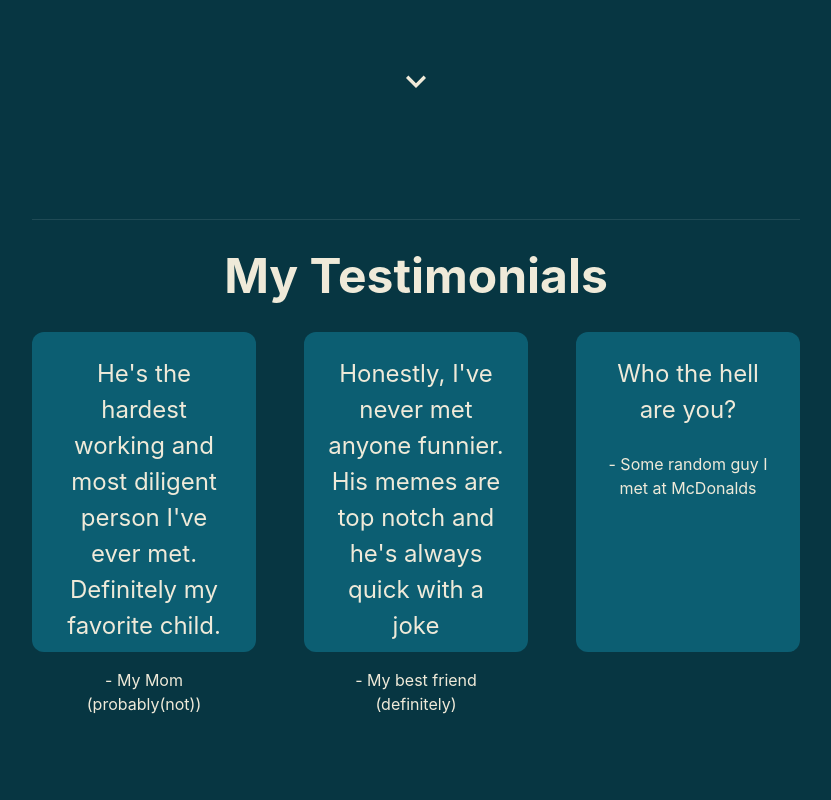
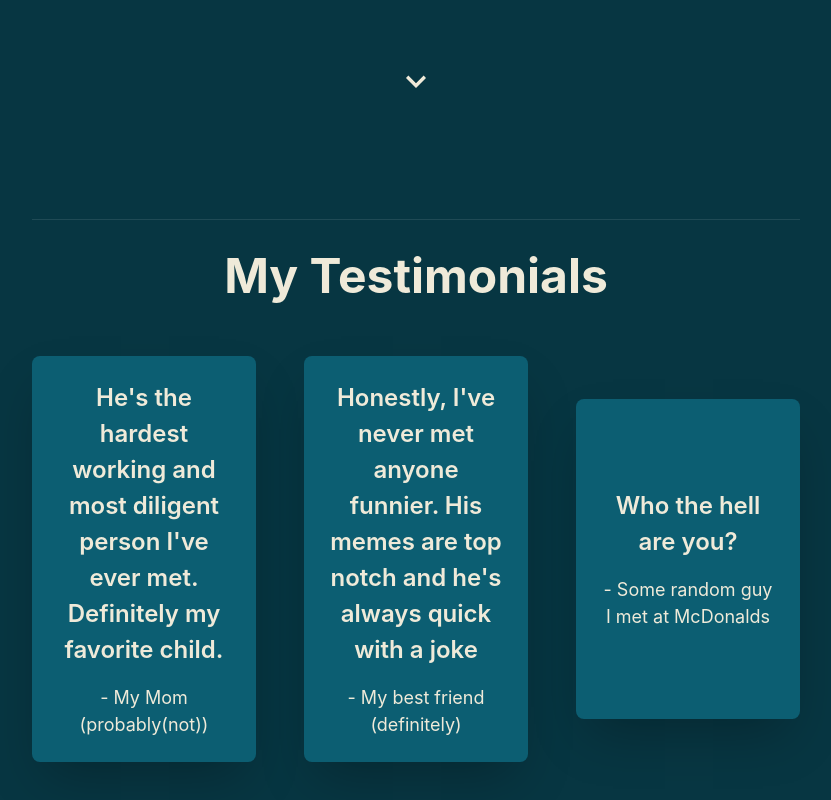
Before and after one commit to Ethan-Tsao/markdown-blog, a Next.js app: page / in a window 1280 px wide. Shown: the part 699-1499 px from the top of the page, without its empty margins (224-1055 px from the left). Built offline with nearby package versions, Linux system fonts and the light colour scheme.

Commit message:
refactored testimonials into component

```diff
--- /dev/null
+++ b/components/Testimonial/index.tsx
@@ -0,0 +1,45 @@
+import {
+  Heading,
+  Avatar,
+  Box,
+  Center,
+  Text,
+  Stack,
+  Button,
+  Link,
+  Badge,
+  useColorModeValue,
+  Flex,
+} from "@chakra-ui/react";
+
+interface Props {
+  body: string;
+  credit: string;
+}
+
+const Testimonial = ({ body, credit }: Props) => {
+  const bgMode = useColorModeValue("solarizedLight.400", "solarizedDark.500");
+  const mode = useColorModeValue("solarizedDark.600", "solarizedLight.400");
+  return (
+    <Box py={6} color={mode} w={"full"}>
+      <Center
+        bg={bgMode}
+        boxShadow={"2xl"}
+        rounded={"lg"}
+        p={6}
+        minH={{ sm: "xs" }}
+        textAlign="center"
+        align="center"
+      >
+        <Box>
+          <Text fontSize={"2xl"} mb="1rem" fontWeight="semibold">
+            {body}
+          </Text>
+          <Text fontSize={"lg"}>- {credit}</Text>
+        </Box>
+      </Center>
+    </Box>
+  );
+};
+
+export default Testimonial;
--- a/pages/index.tsx
+++ b/pages/index.tsx
@@ -15,6 +15,7 @@ import {
 import { ChevronDownIcon } from "@chakra-ui/icons";
 import Navbar from "components/Navbar";
 import { HTMLMotionProps, motion } from "framer-motion";
+import Testimonial from "components/Testimonial";
 
 export const MotionChevron = motion(ChevronDownIcon);
 
@@ -68,9 +69,37 @@ const Home = () => {
       </Box>
 
       <Divider />
-
+      <Box h="100vh">
+        <Heading textAlign="center" size="2xl" my="2rem">
+          My Testimonials
+        </Heading>
+        <Stack
+          align={"center"}
+          justifyContent={{ base: "center", xl: "space-between" }}
+          justify="center"
+          direction={{ base: "column", md: "row" }}
+          spacing={{ base: "1", md: "3em" }}
+          my={5}
+          w="100%"
+        >
+          <Testimonial
+            body="He's the hardest working and most diligent person I've
+              ever met. Definitely my favorite child."
+            credit="My Mom (probably(not))"
+          />
+          <Testimonial
+            body="Honestly, I've never met anyone funnier. His memes are top
+              notch and he's always quick with a joke"
+            credit="My best friend (definitely)"
+          />
+          <Testimonial
+            body="Who the hell are you?"
+            credit="Some random guy I met at McDonalds"
+          />
+        </Stack>
+      </Box>
       {/* Testimonials */}
-      <Box h="100vh">
+      {/* <Box h="100vh">
         <Heading textAlign="center" size="2xl" my="2rem">
           My Testimonials
         </Heading>
@@ -124,7 +153,7 @@ const Home = () => {
             <Text py={"1rem"}>- Some random guy I met at McDonalds</Text>
           </Stack>
         </Stack>
-      </Box>
+      </Box> */}
     </Box>
   );
 };
```
